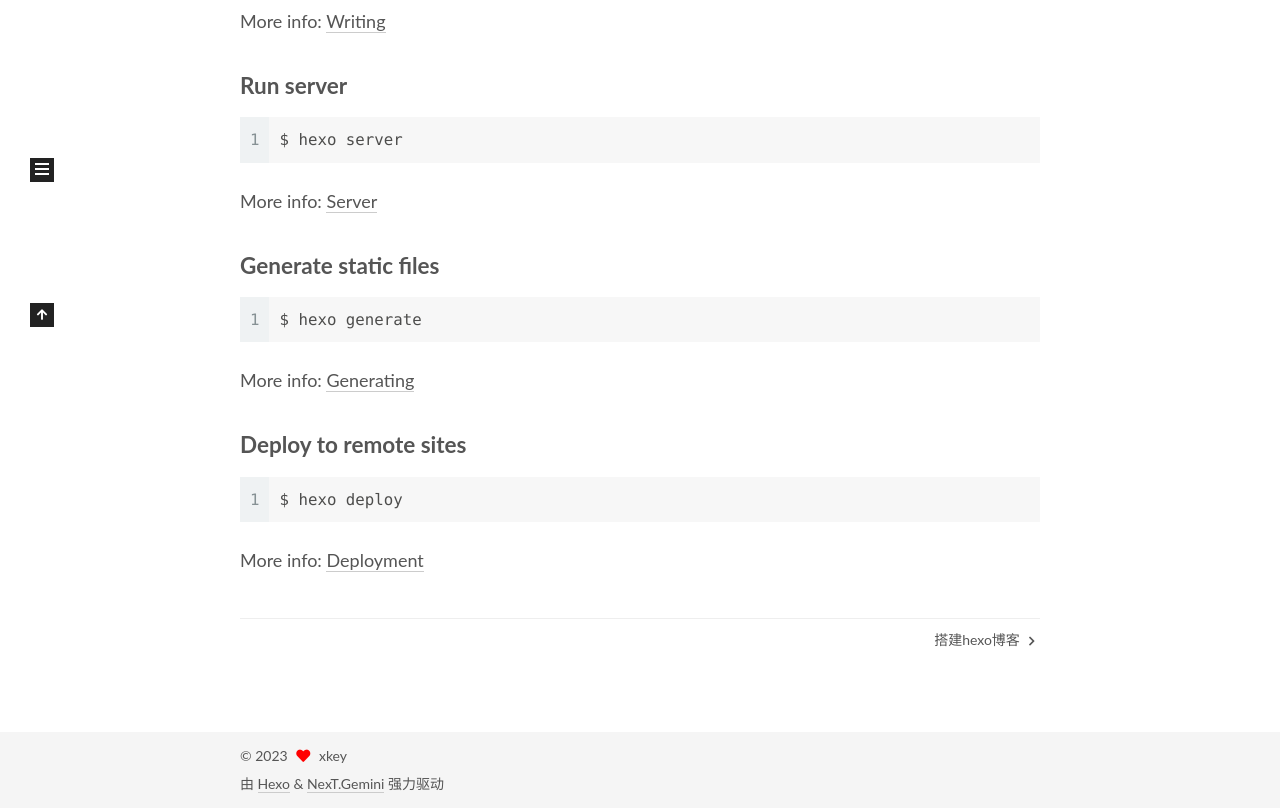
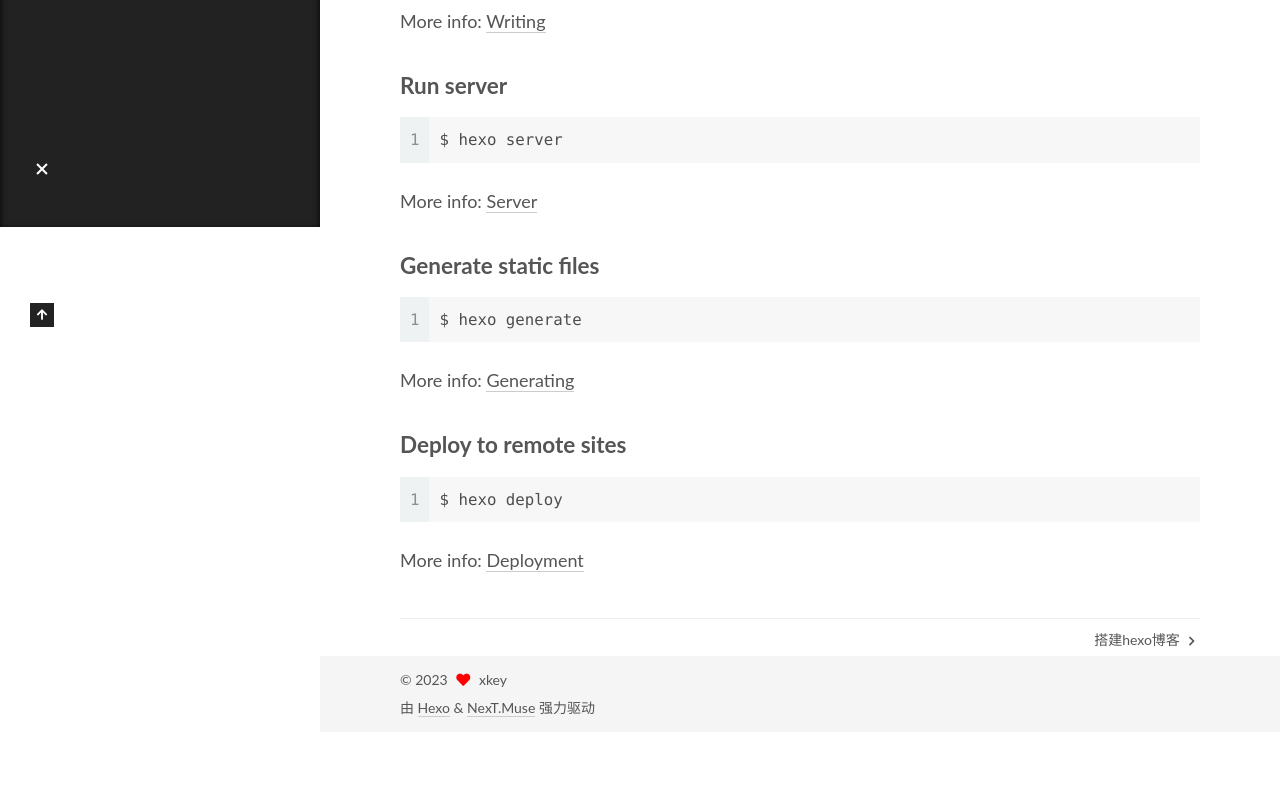
Before and after one commit to stonehat/stonehat.github.io, a plain HTML site: page 2018/06/18/hello-world/index.html in a window 1280 px wide. Shown: the part 573-1381 px from the top of the page. After the commit the page ends 1305 px from the top, so only its background shows below. Drawn offline with Linux system fonts and the light colour scheme.

Commit message:
Site updated: 2023-04-14 01:11:13

```diff
--- a/2018/06/18/hello-world/index.html
+++ b/2018/06/18/hello-world/index.html
@@ -17,7 +17,7 @@
 
 <script id="hexo-configurations">
     var NexT = window.NexT || {};
-    var CONFIG = {"hostname":"stonehat.github.io","root":"/","scheme":"Gemini","version":"7.8.0","exturl":false,"sidebar":{"position":"left","display":"post","padding":18,"offset":12,"onmobile":false},"copycode":{"enable":false,"show_result":false,"style":null},"back2top":{"enable":true,"sidebar":false,"scrollpercent":false},"bookmark":{"enable":false,"color":"#222","save":"auto"},"fancybox":false,"mediumzoom":false,"lazyload":false,"pangu":false,"comments":{"style":"tabs","active":null,"storage":true,"lazyload":false,"nav":null},"algolia":{"hits":{"per_page":10},"labels":{"input_placeholder":"Search for Posts","hits_empty":"We didn't find any results for the search: ${query}","hits_stats":"${hits} results found in ${time} ms"}},"localsearch":{"enable":true,"trigger":"auto","top_n_per_article":1,"unescape":false,"preload":false},"motion":{"enable":true,"async":false,"transition":{"post_block":"fadeIn","post_header":"slideDownIn","post_body":"slideDownIn","coll_header":"slideLeftIn","sidebar":"slideUpIn"}},"path":"search.xml"};
+    var CONFIG = {"hostname":"stonehat.github.io","root":"/","scheme":"Muse","version":"7.8.0","exturl":false,"sidebar":{"position":"left","display":"post","padding":18,"offset":12,"onmobile":false},"copycode":{"enable":false,"show_result":false,"style":null},"back2top":{"enable":true,"sidebar":false,"scrollpercent":false},"bookmark":{"enable":false,"color":"#222","save":"auto"},"fancybox":false,"mediumzoom":false,"lazyload":false,"pangu":false,"comments":{"style":"tabs","active":null,"storage":true,"lazyload":false,"nav":null},"algolia":{"hits":{"per_page":10},"labels":{"input_placeholder":"Search for Posts","hits_empty":"We didn't find any results for the search: ${query}","hits_stats":"${hits} results found in ${time} ms"}},"localsearch":{"enable":true,"trigger":"auto","top_n_per_article":1,"unescape":false,"preload":false},"motion":{"enable":true,"async":false,"transition":{"post_block":"fadeIn","post_header":"slideDownIn","post_body":"slideDownIn","coll_header":"slideLeftIn","sidebar":"slideUpIn"}},"path":"search.xml"};
   </script>
 
   <meta name="description" content="Welcome to Hexo! This is your very first post. Check documentation for more info. If you get any problems when using Hexo, you can find the answer in troubleshooting or you can ask me on GitHub. Quick">
@@ -371,7 +371,7 @@
   </span>
   <span class="author" itemprop="copyrightHolder">xkey</span>
 </div>
-  <div class="powered-by">由 <a href="https://hexo.io/" class="theme-link" rel="noopener" target="_blank">Hexo</a> & <a href="https://theme-next.org/" class="theme-link" rel="noopener" target="_blank">NexT.Gemini</a> 强力驱动
+  <div class="powered-by">由 <a href="https://hexo.io/" class="theme-link" rel="noopener" target="_blank">Hexo</a> & <a href="https://muse.theme-next.org/" class="theme-link" rel="noopener" target="_blank">NexT.Muse</a> 强力驱动
   </div>
 
 
@@ -397,7 +397,7 @@
 <script src="/js/motion.js"></script>
 
 
-<script src="/js/schemes/pisces.js"></script>
+<script src="/js/schemes/muse.js"></script>
 
 
 <script src="/js/next-boot.js"></script>
```
Also changed, not shown: 2018/06/18/搭建hexo博客/index.html (+3 -3 lines), 2023/04/11/时隔5年再次尝试写blog/index.html (+3 -3 lines), 2023/04/12/西西弗神话-荒诞的藩篱-摘抄-2/index.html (+3 -3 lines), 2023/04/13/更换hexo的主题/index.html (+3 -3 lines), 2023/04/13/给hexo安装搜索/index.html (+3 -3 lines), archives/2018/06/index.html (+3 -3 lines), archives/2018/index.html (+3 -3 lines), archives/2023/04/index.html (+3 -3 lines), archives/2023/index.html (+3 -3 lines), archives/index.html (+3 -3 lines), index.html (+3 -3 lines), tags/hexo/index.html (+3 -3 lines), tags/index.html (+3 -3 lines), tags/博客-西西弗神话-阅读/index.html (+3 -3 lines), 2 more files.
